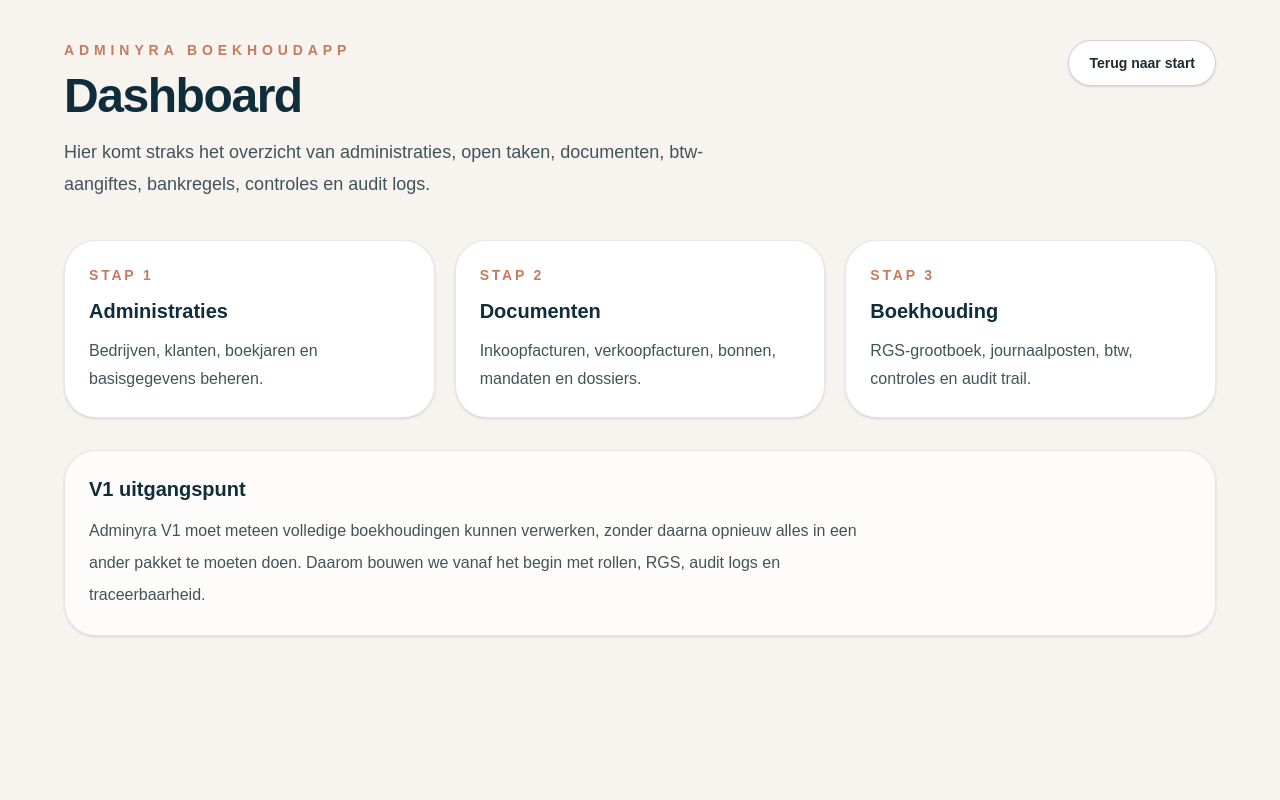
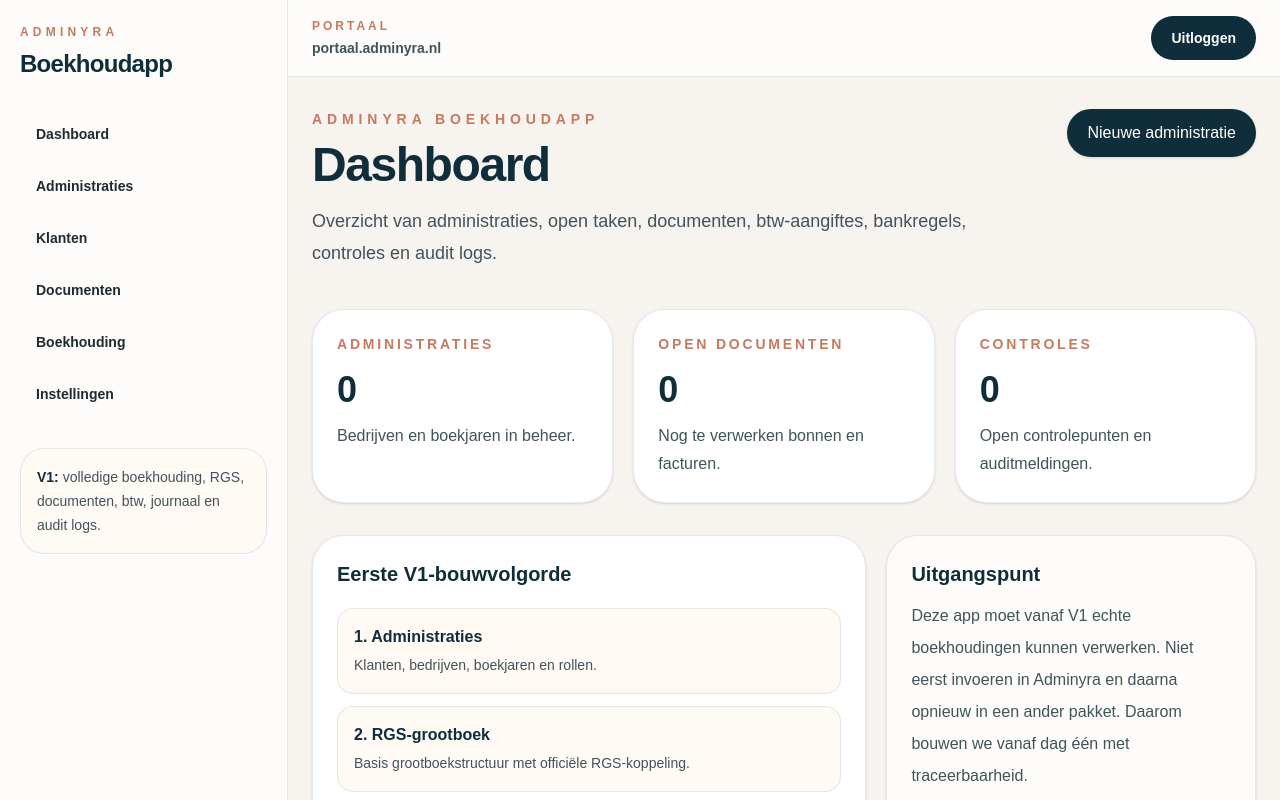
Before and after one commit to Adminyra/adminyra-app, a Next.js app: page /dashboard in a window 1280 px wide. Shown: the top 800 px of the page. Built offline with nearby package versions, Linux system fonts and the light colour scheme.

Commit message:
Add Adminyra app shell and dashboard module

```diff
--- a/app/dashboard/page.tsx
+++ b/app/dashboard/page.tsx
@@ -1,81 +1,10 @@
-export default function DashboardPage() {
+import { DashboardPage } from "@/modules/dashboard/DashboardPage";
+import { AdminAppShell } from "@/modules/layout/AdminAppShell";
+
+export default function DashboardRoute() {
   return (
-    <main className="min-h-screen bg-[#f7f3ee] px-6 py-10 text-[#1e2b30]">
-      <section className="mx-auto max-w-6xl">
-        <div className="flex flex-col gap-6 md:flex-row md:items-start md:justify-between">
-          <div>
-            <p className="mb-3 text-sm font-black uppercase tracking-[0.35em] text-[#c9795e]">
-              Adminyra Boekhoudapp
-            </p>
-
-            <h1 className="text-4xl font-black tracking-[-0.03em] text-[#0f2d3a] md:text-5xl">
-              Dashboard
-            </h1>
-
-            <p className="mt-4 max-w-2xl text-lg leading-8 text-[#405459]">
-              Hier komt straks het overzicht van administraties, open taken,
-              documenten, btw-aangiftes, bankregels, controles en audit logs.
-            </p>
-          </div>
-
-          <a
-            href="/"
-            className="inline-flex w-fit items-center justify-center rounded-full border border-[#0f2d3a]/20 bg-white px-5 py-3 text-sm font-black text-[#0f2d3a] shadow-sm"
-          >
-            Terug naar start
-          </a>
-        </div>
-
-        <div className="mt-10 grid gap-5 md:grid-cols-3">
-          <div className="rounded-[2rem] border border-[#0f2d3a]/10 bg-white p-6 shadow-sm">
-            <p className="text-sm font-black uppercase tracking-[0.2em] text-[#c9795e]">
-              Stap 1
-            </p>
-            <h2 className="mt-3 text-xl font-black text-[#0f2d3a]">
-              Administraties
-            </h2>
-            <p className="mt-3 leading-7 text-[#405459]">
-              Bedrijven, klanten, boekjaren en basisgegevens beheren.
-            </p>
-          </div>
-
-          <div className="rounded-[2rem] border border-[#0f2d3a]/10 bg-white p-6 shadow-sm">
-            <p className="text-sm font-black uppercase tracking-[0.2em] text-[#c9795e]">
-              Stap 2
-            </p>
-            <h2 className="mt-3 text-xl font-black text-[#0f2d3a]">
-              Documenten
-            </h2>
-            <p className="mt-3 leading-7 text-[#405459]">
-              Inkoopfacturen, verkoopfacturen, bonnen, mandaten en dossiers.
-            </p>
-          </div>
-
-          <div className="rounded-[2rem] border border-[#0f2d3a]/10 bg-white p-6 shadow-sm">
-            <p className="text-sm font-black uppercase tracking-[0.2em] text-[#c9795e]">
-              Stap 3
-            </p>
-            <h2 className="mt-3 text-xl font-black text-[#0f2d3a]">
-              Boekhouding
-            </h2>
-            <p className="mt-3 leading-7 text-[#405459]">
-              RGS-grootboek, journaalposten, btw, controles en audit trail.
-            </p>
-          </div>
-        </div>
-
-        <div className="mt-8 rounded-[2rem] border border-[#0f2d3a]/10 bg-white/70 p-6 shadow-sm">
-          <h2 className="text-xl font-black text-[#0f2d3a]">
-            V1 uitgangspunt
-          </h2>
-          <p className="mt-3 max-w-3xl leading-8 text-[#405459]">
-            Adminyra V1 moet meteen volledige boekhoudingen kunnen verwerken,
-            zonder daarna opnieuw alles in een ander pakket te moeten doen.
-            Daarom bouwen we vanaf het begin met rollen, RGS, audit logs en
-            traceerbaarheid.
-          </p>
-        </div>
-      </section>
-    </main>
+    <AdminAppShell>
+      <DashboardPage />
+    </AdminAppShell>
   );
 }
--- /dev/null
+++ b/modules/dashboard/DashboardPage.tsx
@@ -0,0 +1,109 @@
+export function DashboardPage() {
+  return (
+    <section>
+      <div className="flex flex-col gap-6 md:flex-row md:items-start md:justify-between">
+        <div>
+          <p className="mb-3 text-sm font-black uppercase tracking-[0.35em] text-[#c9795e]">
+            Adminyra Boekhoudapp
+          </p>
+
+          <h1 className="text-4xl font-black tracking-[-0.03em] text-[#0f2d3a] md:text-5xl">
+            Dashboard
+          </h1>
+
+          <p className="mt-4 max-w-2xl text-lg leading-8 text-[#405459]">
+            Overzicht van administraties, open taken, documenten,
+            btw-aangiftes, bankregels, controles en audit logs.
+          </p>
+        </div>
+
+        <button
+          type="button"
+          className="inline-flex w-fit items-center justify-center rounded-full bg-[#0f2d3a] px-5 py-3 text-sm font-black text-white shadow-sm"
+          style={{ color: "#ffffff" }}
+        >
+          Nieuwe administratie
+        </button>
+      </div>
+
+      <div className="mt-10 grid gap-5 md:grid-cols-3">
+        <DashboardCard
+          label="Administraties"
+          value="0"
+          description="Bedrijven en boekjaren in beheer."
+        />
+
+        <DashboardCard
+          label="Open documenten"
+          value="0"
+          description="Nog te verwerken bonnen en facturen."
+        />
+
+        <DashboardCard
+          label="Controles"
+          value="0"
+          description="Open controlepunten en auditmeldingen."
+        />
+      </div>
+
+      <div className="mt-8 grid gap-5 lg:grid-cols-[1.2fr_0.8fr]">
+        <div className="rounded-[2rem] border border-[#0f2d3a]/10 bg-white p-6 shadow-sm">
+          <h2 className="text-xl font-black text-[#0f2d3a]">
+            Eerste V1-bouwvolgorde
+          </h2>
+
+          <div className="mt-5 space-y-3">
+            <RoadmapItem title="1. Administraties" text="Klanten, bedrijven, boekjaren en rollen." />
+            <RoadmapItem title="2. RGS-grootboek" text="Basis grootboekstructuur met officiële RGS-koppeling." />
+            <RoadmapItem title="3. Documenten" text="Uploaden, verwerken en koppelen aan boekingen." />
+            <RoadmapItem title="4. Journaal" text="Boekingen, btw-regels en audit trail." />
+          </div>
+        </div>
+
+        <div className="rounded-[2rem] border border-[#0f2d3a]/10 bg-white/70 p-6 shadow-sm">
+          <h2 className="text-xl font-black text-[#0f2d3a]">
+            Uitgangspunt
+          </h2>
+
+          <p className="mt-3 leading-8 text-[#405459]">
+            Deze app moet vanaf V1 echte boekhoudingen kunnen verwerken.
+            Niet eerst invoeren in Adminyra en daarna opnieuw in een ander
+            pakket. Daarom bouwen we vanaf dag één met traceerbaarheid.
+          </p>
+        </div>
+      </div>
+    </section>
+  );
+}
+
+type DashboardCardProps = {
+  label: string;
+  value: string;
+  description: string;
+};
+
+function DashboardCard({ label, value, description }: DashboardCardProps) {
+  return (
+    <div className="rounded-[2rem] border border-[#0f2d3a]/10 bg-white p-6 shadow-sm">
+      <p className="text-sm font-black uppercase tracking-[0.2em] text-[#c9795e]">
+        {label}
+      </p>
+      <p className="mt-4 text-4xl font-black text-[#0f2d3a]">{value}</p>
+      <p className="mt-3 leading-7 text-[#405459]">{description}</p>
+    </div>
+  );
+}
+
+type RoadmapItemProps = {
+  title: string;
+  text: string;
+};
+
+function RoadmapItem({ title, text }: RoadmapItemProps) {
+  return (
+    <div className="rounded-2xl border border-[#0f2d3a]/10 bg-[#fffaf4] p-4">
+      <h3 className="font-black text-[#0f2d3a]">{title}</h3>
+      <p className="mt-1 text-sm leading-6 text-[#405459]">{text}</p>
+    </div>
+  );
+}
--- /dev/null
+++ b/modules/layout/AdminAppShell.tsx
@@ -0,0 +1,73 @@
+type AdminAppShellProps = {
+  children: React.ReactNode;
+};
+
+const navItems = [
+  { label: "Dashboard", href: "/dashboard" },
+  { label: "Administraties", href: "/administrations" },
+  { label: "Klanten", href: "/customers" },
+  { label: "Documenten", href: "/documents" },
+  { label: "Boekhouding", href: "/bookkeeping" },
+  { label: "Instellingen", href: "/settings" },
+];
+
+export function AdminAppShell({ children }: AdminAppShellProps) {
+  return (
+    <main className="min-h-screen bg-[#f7f3ee] text-[#1e2b30]">
+      <div className="flex min-h-screen">
+        <aside className="hidden w-72 border-r border-[#0f2d3a]/10 bg-white/75 px-5 py-6 md:block">
+          <a href="/" className="block">
+            <p className="text-xs font-black uppercase tracking-[0.35em] text-[#c9795e]">
+              Adminyra
+            </p>
+            <h1 className="mt-2 text-2xl font-black tracking-[-0.03em] text-[#0f2d3a]">
+              Boekhoudapp
+            </h1>
+          </a>
+
+          <nav className="mt-8 space-y-2">
+            {navItems.map((item) => (
+              <a
+                key={item.href}
+                href={item.href}
+                className="block rounded-2xl px-4 py-3 text-sm font-black text-[#0f2d3a] transition hover:bg-[#f7f3ee]"
+              >
+                {item.label}
+              </a>
+            ))}
+          </nav>
+
+          <div className="mt-8 rounded-[1.5rem] border border-[#0f2d3a]/10 bg-[#fffaf4] p-4 text-sm leading-6 text-[#405459]">
+            <strong className="text-[#0f2d3a]">V1:</strong> volledige
+            boekhouding, RGS, documenten, btw, journaal en audit logs.
+          </div>
+        </aside>
+
+        <section className="flex-1">
+          <header className="border-b border-[#0f2d3a]/10 bg-white/70 px-6 py-4 backdrop-blur">
+            <div className="mx-auto flex max-w-7xl items-center justify-between">
+              <div>
+                <p className="text-xs font-black uppercase tracking-[0.25em] text-[#c9795e]">
+                  Portaal
+                </p>
+                <p className="mt-1 text-sm font-bold text-[#405459]">
+                  portaal.adminyra.nl
+                </p>
+              </div>
+
+              <a
+                href="/login"
+                className="rounded-full bg-[#0f2d3a] px-5 py-3 text-sm font-black text-white"
+                style={{ color: "#ffffff" }}
+              >
+                Uitloggen
+              </a>
+            </div>
+          </header>
+
+          <div className="mx-auto max-w-7xl px-6 py-8">{children}</div>
+        </section>
+      </div>
+    </main>
+  );
+}
--- a/tsconfig.json
+++ b/tsconfig.json
@@ -19,7 +19,7 @@
       }
     ],
     "paths": {
-      "@/*": ["./src/*"]
+      "@/*": ["./*"]
     }
   },
   "include": [
@@ -27,8 +27,7 @@
     "**/*.ts",
     "**/*.tsx",
     ".next/types/**/*.ts",
-    ".next/dev/types/**/*.ts",
-    "**/*.mts"
+    ".next/dev/types/**/*.ts"
   ],
   "exclude": ["node_modules"]
 }
```
